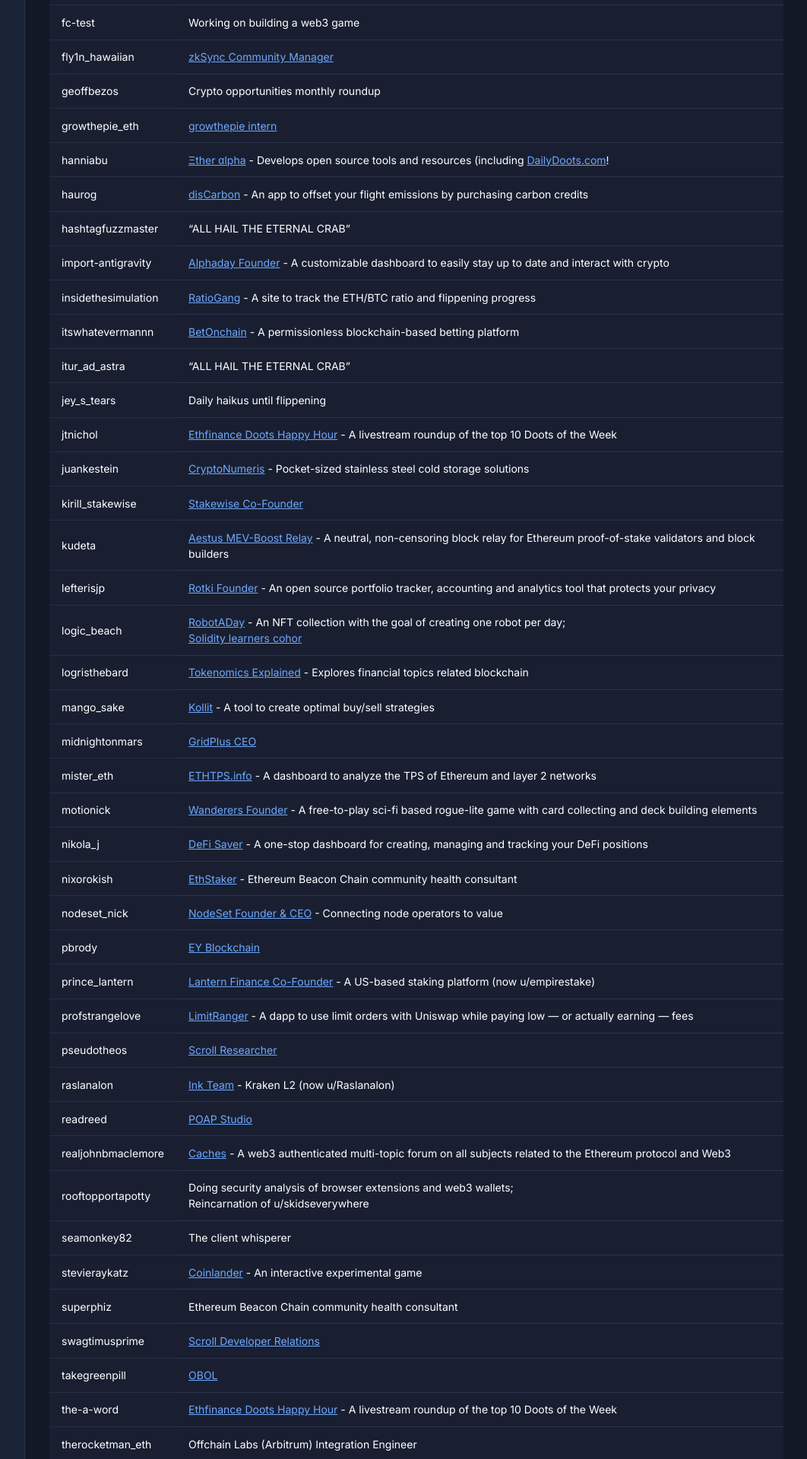
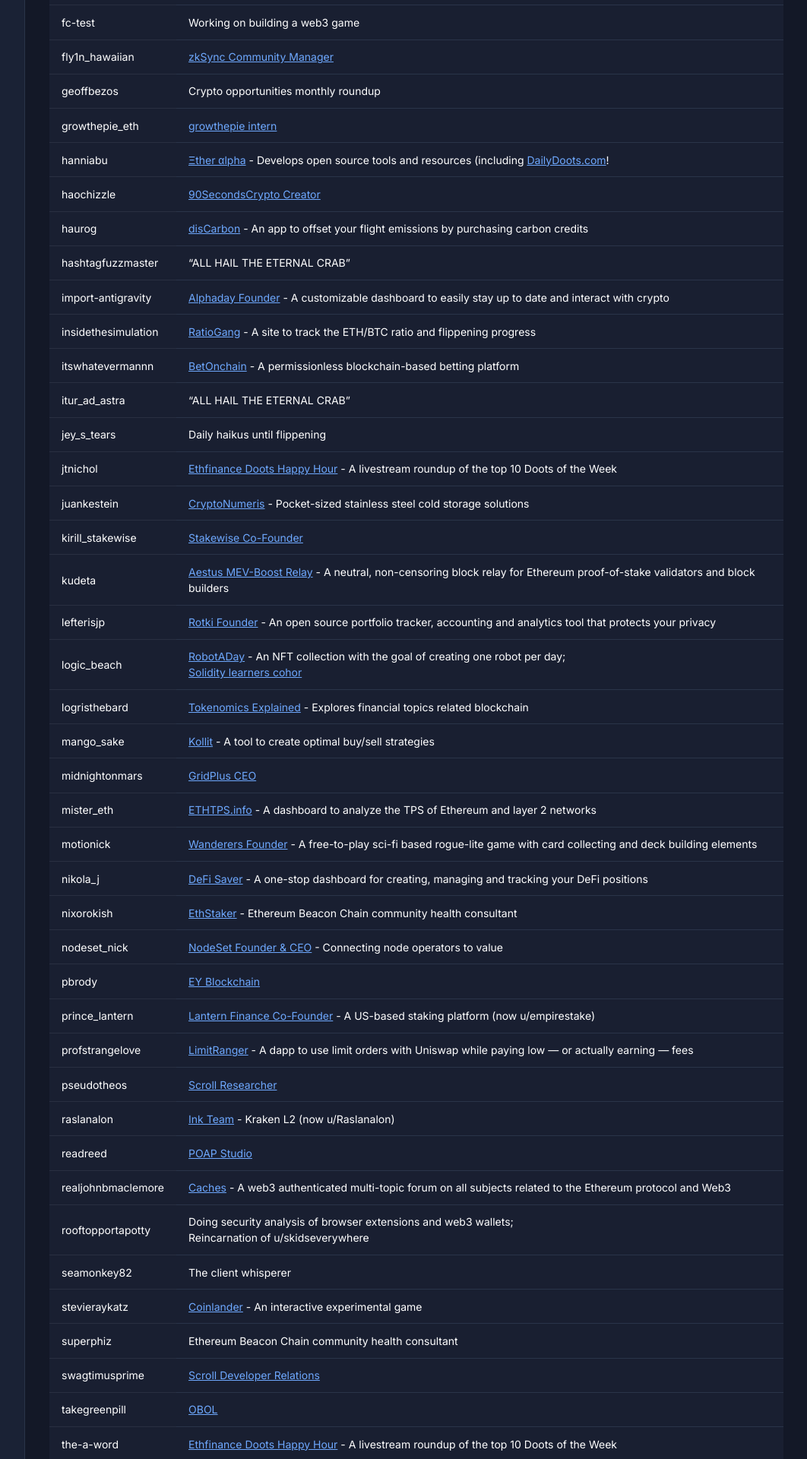
Before and after one commit to etheralpha/dailydoots-com, a Jekyll site: the page built from profiles.md, in a window 1280 px wide. Shown: the part 1609-3529 px from the top of the page at 76% size, without its empty margins (217-1279 px from the left). Built offline with Jekyll 4.4.1, drawn with Linux system fonts in a browser that asks for light colours; some web fonts are replaced.

Commit message:
update profiles and announcements

```diff
--- a/_data/announcements.yml
+++ b/_data/announcements.yml
@@ -12,4 +12,5 @@
 
 # Entries are shown in the order listed
 # - message: Support the Doots podcast by donating to the matching round on [Giveth](https://giveth.io/donate/evmavericks-doots-podcast) (ends April 2nd)
+- message: New homepage for the [EVMavericks Remix Collection](https://evmavericksremix.netlify.app/)
 - message: Please participate in the [EthStaker Staking Landscape Survey](https://ethstaker.org/forms/staking-landscape-survey-2025), even if you're not staking or just holding LSTs your input matters!
--- a/_data/profiles.yml
+++ b/_data/profiles.yml
@@ -75,6 +75,8 @@
   background: "[growthepie intern](https://growthepie.xyz)"
 - username: hanniabu
   background: "[Ξther αlpha](https://etheralpha.org/) - Develops open source tools and resources (including [DailyDoots.com](https://dailydoots.com/)!"
+- username: haochizzle
+  background: "[90SecondsCrypto Creator](https://www.youtube.com/@90secondscrypto)"
 - username: haurog
   background: "[disCarbon](https://flight.discarbon.earth/) - An app to offset your flight emissions by purchasing carbon credits"
 - username: hashtagfuzzmaster
```
